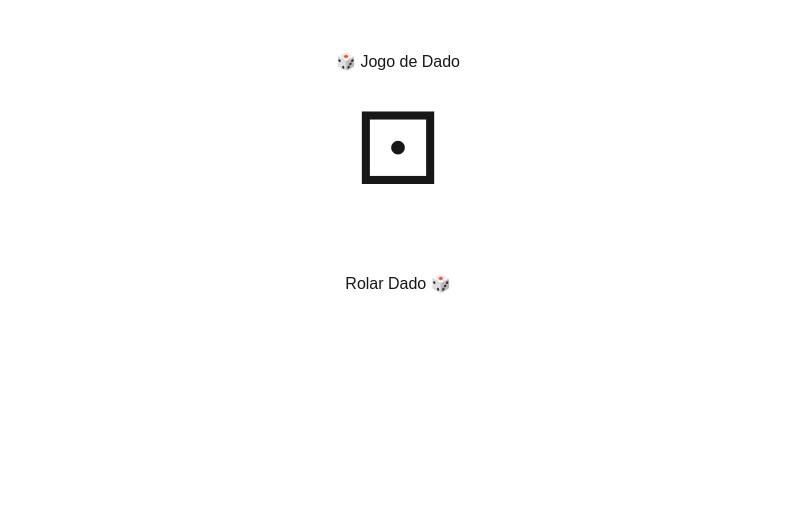
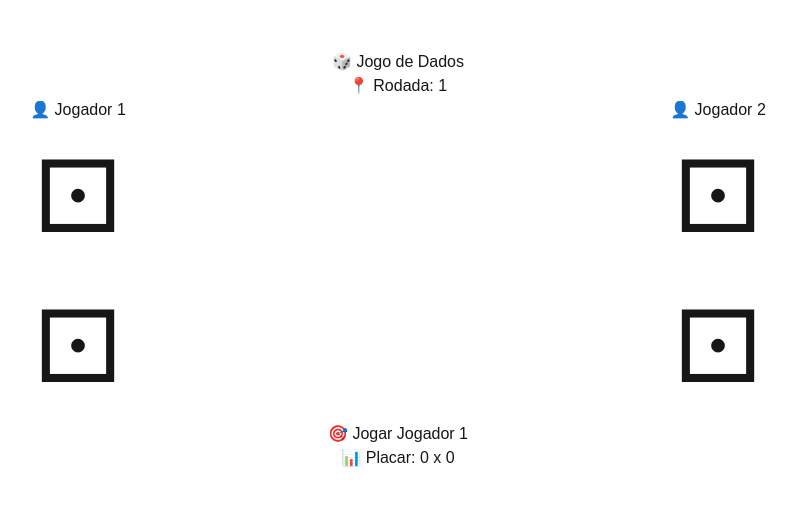
Before and after one commit to joaovictorchaves18/jogo-dado-, a Next.js app in the folder my-app/: page / in a window 1280 px wide. Shown: the top 506 px of the page, without its empty margins (242-1039 px from the left). Built offline with nearby package versions, Linux system fonts and the light colour scheme.

Commit message:
Update page.js

```diff
--- a/my-app/app/page.js
+++ b/my-app/app/page.js
@@ -4,24 +4,104 @@ import { useState } from "react";
 import Dado from "./componentes/Dado";
 
 export default function Home() {
-  const [valor, setValor] = useState(1);
+  const [rodada, setRodada] = useState(1);
+  const [jogadorAtual, setJogadorAtual] = useState(1);
+
+  const [dadosJ1, setDadosJ1] = useState([1, 1]);
+  const [dadosJ2, setDadosJ2] = useState([1, 1]);
+
+  const [resultado, setResultado] = useState("");
+  const [placar, setPlacar] = useState({ j1: 0, j2: 0 });
 
   function rolarDado() {
-    const numero = Math.floor(Math.random() * 6) + 1;
-    setValor(numero);
+    return Math.floor(Math.random() * 6) + 1;
+  }
+
+  function jogar() {
+    const d1 = rolarDado();
+    const d2 = rolarDado();
+
+    // 🎯 Jogador 1
+    if (jogadorAtual === 1) {
+      setDadosJ1([d1, d2]);
+      setJogadorAtual(2);
+    }
+    // 🎯 Jogador 2
+    else {
+      setDadosJ2([d1, d2]);
+
+      const somaJ1 = dadosJ1[0] + dadosJ1[1];
+      const somaJ2 = d1 + d2;
+
+      if (somaJ1 > somaJ2) {
+        setResultado("🏆 Jogador 1 venceu a rodada");
+        setPlacar((p) => ({ ...p, j1: p.j1 + 1 }));
+      } else if (somaJ2 > somaJ1) {
+        setResultado("🏆 Jogador 2 venceu a rodada");
+        setPlacar((p) => ({ ...p, j2: p.j2 + 1 }));
+      } else {
+        setResultado("🤝 Empate");
+      }
+
+      setRodada((r) => r + 1);
+      setJogadorAtual(1);
+    }
+  }
+
+  function reiniciar() {
+    setRodada(1);
+    setJogadorAtual(1);
+    setDadosJ1([1, 1]);
+    setDadosJ2([1, 1]);
+    setResultado("");
+    setPlacar({ j1: 0, j2: 0 });
+  }
+
+  const acabou = rodada > 5;
+
+  function resultadoFinal() {
+    if (placar.j1 > placar.j2) return "🥇 Jogador 1 venceu o jogo!";
+    if (placar.j2 > placar.j1) return "🥇 Jogador 2 venceu o jogo!";
+    return "🤝 Empate geral!";
   }
 
   return (
     <div style={{ textAlign: "center", marginTop: "50px" }}>
-      <h1>🎲 Jogo de Dado</h1>
+      <h1>🎲 Jogo de Dados</h1>
+      <h2>📍 Rodada: {rodada <= 5 ? rodada : 5}</h2>
 
-      <Dado valor={valor} />
+      <div style={{ display: "flex", justifyContent: "space-around" }}>
+        <div>
+          <h3>👤 Jogador 1</h3>
+          <Dado valor={dadosJ1[0]} />
+          <Dado valor={dadosJ1[1]} />
+        </div>
 
-      <br /><br />
+        <div>
+          <h3>👤 Jogador 2</h3>
+          <Dado valor={dadosJ2[0]} />
+          <Dado valor={dadosJ2[1]} />
+        </div>
+      </div>
 
-      <button onClick={rolarDado}>
-        Rolar Dado 🎲
-      </button>
+      <h3>{resultado}</h3>
+
+      {!acabou ? (
+        <button onClick={jogar}>
+          {jogadorAtual === 1
+            ? "🎯 Jogar Jogador 1"
+            : "🎯 Jogar Jogador 2"}
+        </button>
+      ) : (
+        <>
+          <h2>{resultadoFinal()}</h2>
+          <button onClick={reiniciar}>🔄 Jogar Novamente</button>
+        </>
+      )}
+
+      <h4>
+        📊 Placar: {placar.j1} x {placar.j2}
+      </h4>
     </div>
   );
 }
```
